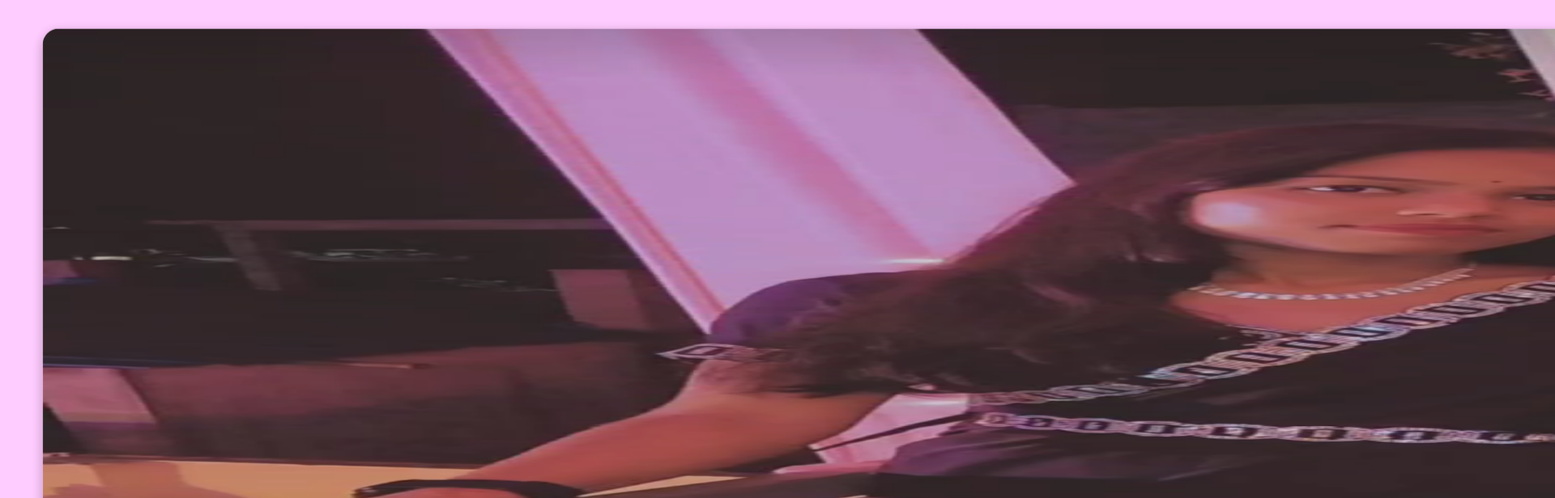
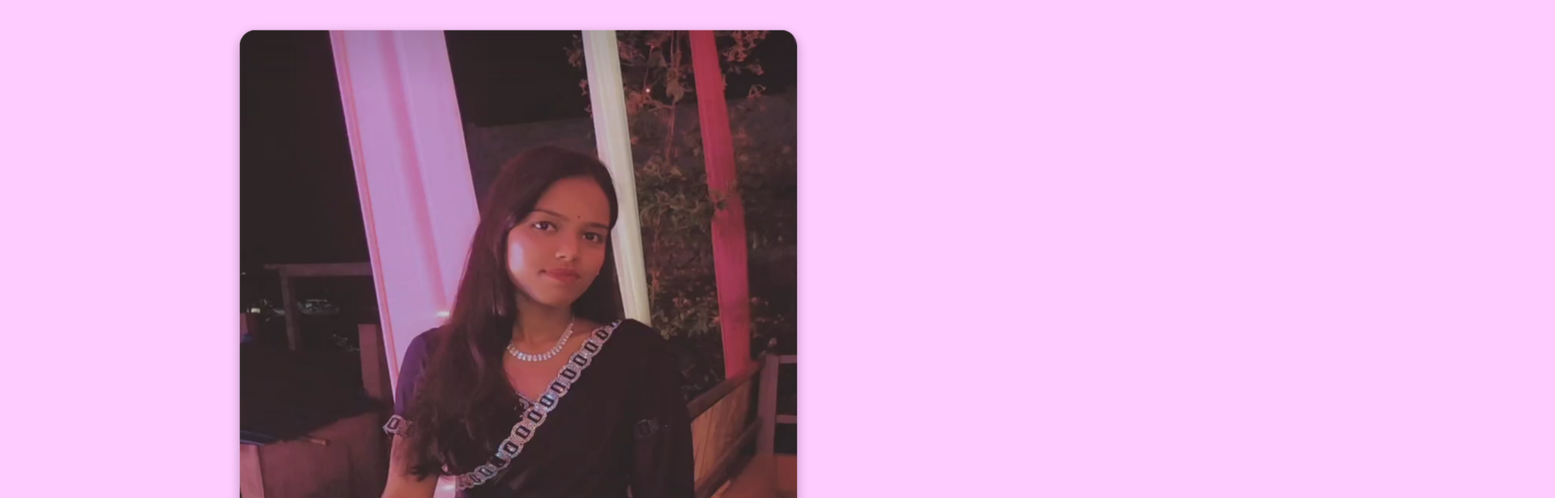
Before and after one commit to chhavi14581/Chhavi, a plain HTML site: page index.html in a window 1280 px wide. Both pictures are taken after a click on the button "Start Birthday Surprise!". Shown: the top 616 px of the page at 81% size, 1920 px wide, since content can reach past the window. Drawn offline with Linux system fonts and the light colour scheme.

Commit message:
Update index.html

```diff
--- a/index.html
+++ b/index.html
@@ -27,8 +27,8 @@
     }
 
     .photo {
-      width: 3000px;
-      height: 900px;
+      width: 700px;
+      height: 1100px;
       margin: 20px;
       border-radius: 20px;
       box-shadow: 0 5px 15px rgba(0,0,0,0.3);
```
